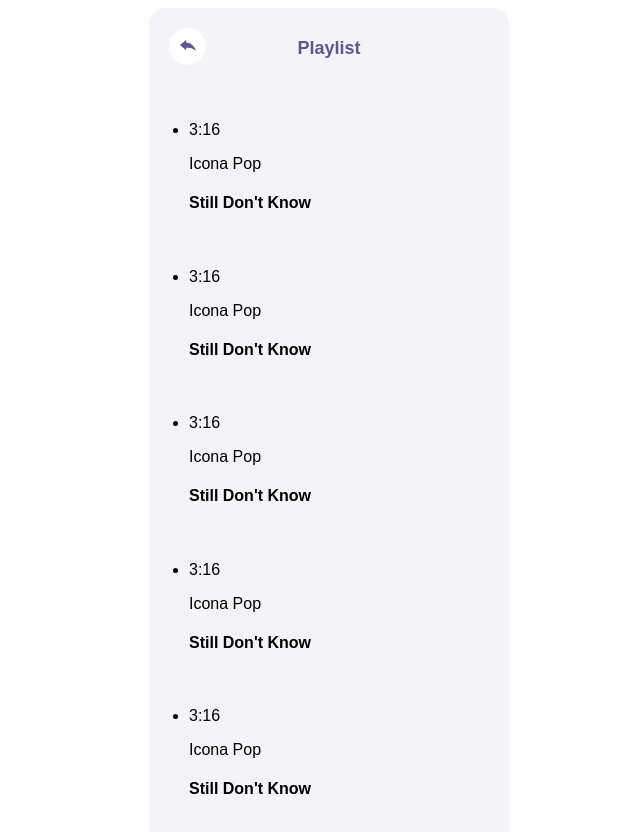
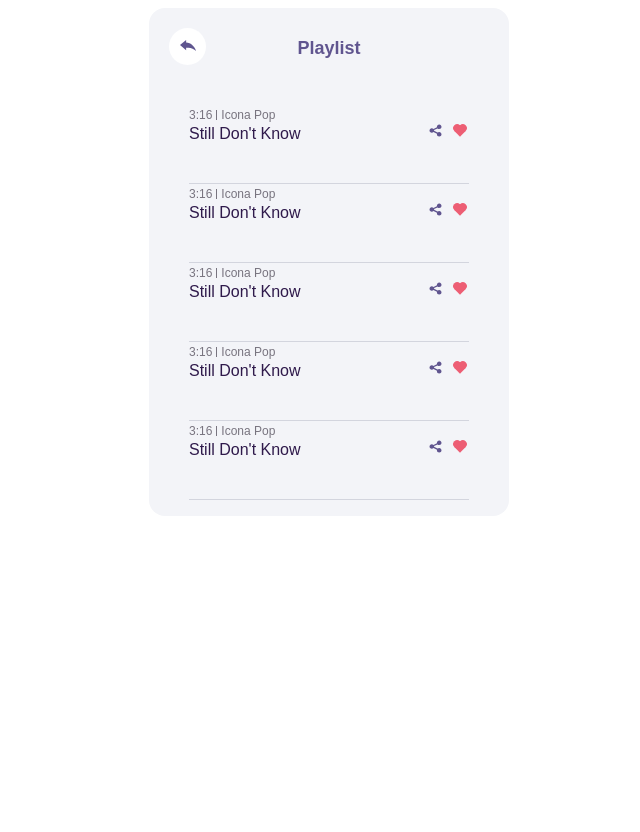
Before and after one commit to katarzynagodlewska/widget, a Vue app: page / in a window 1280 px wide. Shown: the top 832 px of the page, without its empty margins (311-951 px from the left). After the commit the page ends 800 px from the top, so only its background shows below. Built offline with nearby package versions, Linux system fonts and the light colour scheme; a web font is replaced by a local one.

Commit message:
add styles to playlist item

```diff
--- a/src/components/PlaylistItem.vue
+++ b/src/components/PlaylistItem.vue
@@ -1,10 +1,13 @@
 <template>
-    <li>
-      <p>3:16</p>
-      <p>Icona Pop</p>
-      <h4>Still Don't Know</h4>
-      <img>
-      <img>
+    <li class="item">
+        <p class="item__time">3:16</p>
+        <p class="item__artist">Icona Pop</p>
+        <div class='item__actions'>
+            <img class="item__share" src="../assets/share.svg">
+            <span class="item__favorite"></span>
+      </div>
+      <p class='item__title'>Still Don't Know</p>
+
     </li>
 </template>
 
@@ -13,3 +16,7 @@
 
 }
 </script>
+
+<style lang="scss" scoped>
+@import "../styles/modules/playlist-item"
+</style>
--- a/src/styles/_variables.scss
+++ b/src/styles/_variables.scss
@@ -1,2 +1,5 @@
+$dark-purple: #2f1a4b;
+$gray: #78747f;
+$light-gray: #d3d5de;
+$pink: #ED5E74;
 $purple: #60558f;
-$dark-purple: #2f1a4b;
--- /dev/null
+++ b/src/styles/modules/playlist-item.scss
@@ -0,0 +1,66 @@
+@import "../variables";
+
+.item {
+    height: 4.875rem;
+    list-style: none;
+    margin: 0;
+    max-width: 280px;
+    border-bottom: $light-gray 1px solid;
+    &__actions {
+        margin: -12px 0 0 240px;
+        display: inline-flex;
+    }
+    &__artist {
+        color: $gray;
+        font-size: 12px;
+        display: inline-flex;
+        margin: 0;
+    }
+    &__favorite {
+        background-color: $pink;
+        display: inline-block;
+        height: 8px;
+        margin: 3px 5px 0 0;
+        position: relative;
+        top: 0;
+        transform: rotate(-45deg);
+        width: 8px;
+        &::before, &::after {
+            content: "";
+            background-color: $pink;
+            border-radius: 50%;
+            height: 8px;
+            position: absolute;
+            width: 8px;
+        }
+        &::before {
+            top: -4px;
+            left: 0;
+        }
+        &::after {
+            left: 4px;
+            top: 0;
+        }
+    }
+    &__share {
+        margin: 0px 14px 0 0;
+    }
+    &__time {
+        color: $gray;
+        font-size: 12px;
+        margin: 0;
+        display: inline-flex;
+        &::after {
+            content: "";
+            height: 10px;
+            width: 1px;
+            background-color: $gray;
+            display: block;
+            margin: 2px 4px;
+        }
+    }
+    &__title {
+        color: $dark-purple;
+        margin: -1rem 0 1.5rem;
+    }
+}
```
Also changed, not shown: src/assets/share.svg (added).
